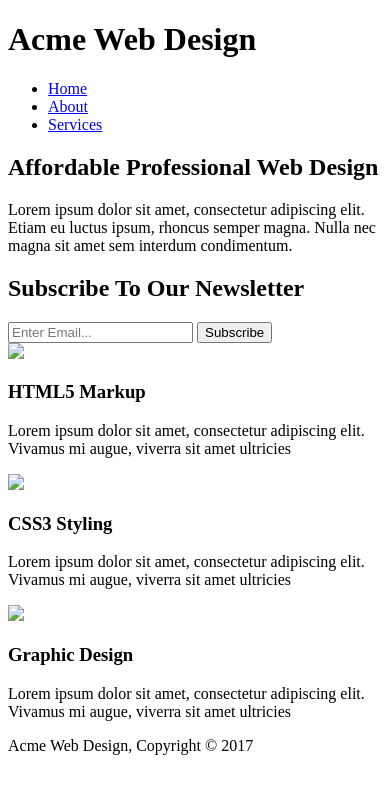
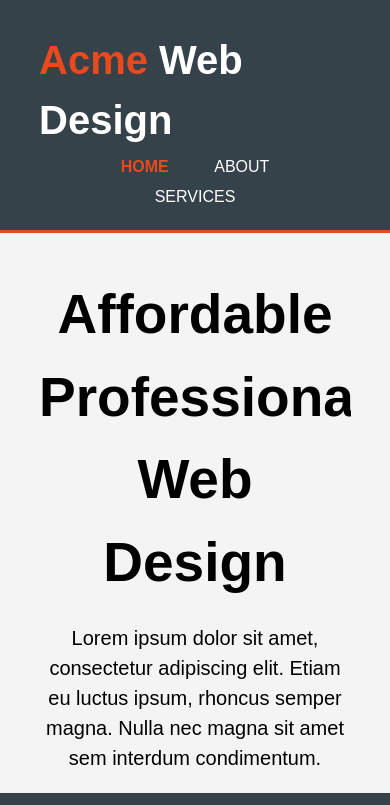
Before and after one commit to Krettika/Responsive-Webpage, a plain HTML site: page index.html in a window 390 px wide. Shown: the top 805 px of the page. Drawn offline with Linux system fonts and the light colour scheme.

Commit message:
Add files via upload

```diff
--- /dev/null
+++ b/indexstyle.css
@@ -0,0 +1,226 @@
+body
+{
+  font-family: Arial, Helvetica, sans-serif;
+	font-size:20px;
+	line-height: 1.5;
+    padding: 0;
+    margin:0;
+    background-color: #f4f4f4;
+}
+
+
+.container{
+
+	width: 80%;
+	margin:auto;
+	overflow:hidden;
+}
+ul{
+
+	margin: 0;
+	padding: 0;
+
+}
+
+.button_1{
+height: 38px;
+background: #e8491d;
+border:0;
+padding-left: 20px;
+padding-right: 20px;
+color:#ffffff;
+
+}
+
+.dark{
+	padding: 15px;
+	background: #35424a;
+	color: #ffffff;
+	margin-top: 10px;
+	margin-bottom: 10px;
+}
+header{
+
+	background-color: #35424a;
+	color: #ffffff;
+	padding-top: 30px;
+	min-height: 70px;
+	border-bottom: #e8491d 3px solid;
+}
+
+header a{
+
+color: #ffffff;
+text-decoration: none;
+text-transform: uppercase;
+font-size: 16px;
+
+
+}
+
+
+header li{
+	float: left;
+	display: inline;
+	padding: 0 20px 0 20px;
+}
+
+header #branding{
+
+	float: left;
+}
+
+header #branding h1{
+
+margin: 0;
+}
+
+header nav{
+	float: right;
+	margin-top: 10px;
+}
+header .highlight, header .current a{
+color: #e8491d;
+font-weight: bold;
+
+}
+header a:hover{
+color: #cccccc;
+font-weight:
+bold;
+}
+
+
+
+#showcase{
+	min-height: 400px;
+	text-align: center;
+	color: black;
+
+}
+
+#showcase h1{
+
+margin-top: 100px;
+font-size: 55px;
+margin-bottom: 10px;
+
+
+
+}
+
+#showcase p{
+
+	font-size: 20px;
+
+}
+
+#newsletter{
+	padding: 15px;
+	color: #ffffff;
+	background: #35424a;
+
+}
+#newsletter h1{
+	float: left;
+}
+#newsletter form{
+	float: right;
+	margin-top: 15px;
+
+}
+
+#newsletter input[type="email"]{
+padding: 4px;
+height:25px;
+width: 250px;
+}
+
+#boxes{
+	margin-top: 20px;
+
+
+}
+
+#boxes .box{
+	float: left;
+	text-align: center;
+	width: 30%;
+	padding: 10px;
+
+
+}
+
+#boxes .box img{
+
+	width: 90px;
+
+}
+
+aside#sidebar{
+	float: right;
+	width: 30%;
+	margin-top: 10px;
+
+}
+aside#sidebar .quote input, aside#sidebar .quote textarea{
+
+width: 90%;
+padding: 5px;
+
+
+
+}
+article#main-col{
+	float: left;
+	width: 65%;
+}
+
+ul#services li{
+list-style: none;
+padding: 20px;
+border:#cccccc solid 1px;
+margin-bottom: 5px;
+background: #e6e6e6;
+}
+
+footer{
+
+	padding: 20px;
+	margin-top: 20px;
+	color: #ffffff;
+	background-color: #e8491d;
+	text-align: center;
+}
+
+@media(max-width: 768px){
+	header#branding,
+	header nav,
+	header nav li,
+	#newsletter h1,
+	#newsletter form,
+	#boxes .box,
+	article#main-col,
+	aside#sidebar{
+		float: none;
+		text-align: center;
+		width: 100%;
+	}
+
+header{
+	padding-bottom: 20px;
+}
+
+#showcase h1{
+	margin-top: 40px;
+}
+#newsletter button, .quote button {
+	display: block;
+	width: 100%;
+}
+
+#newsletter form input[type="email"], .quote input, .quote textarea{
+	width: 100%;
+	margin-bottom: 5px;
+}
+}
```
Also changed, not shown: about.html (added, +87 -0 lines), services.html (added, +126 -0 lines), index.html (line endings or trailing spaces).
